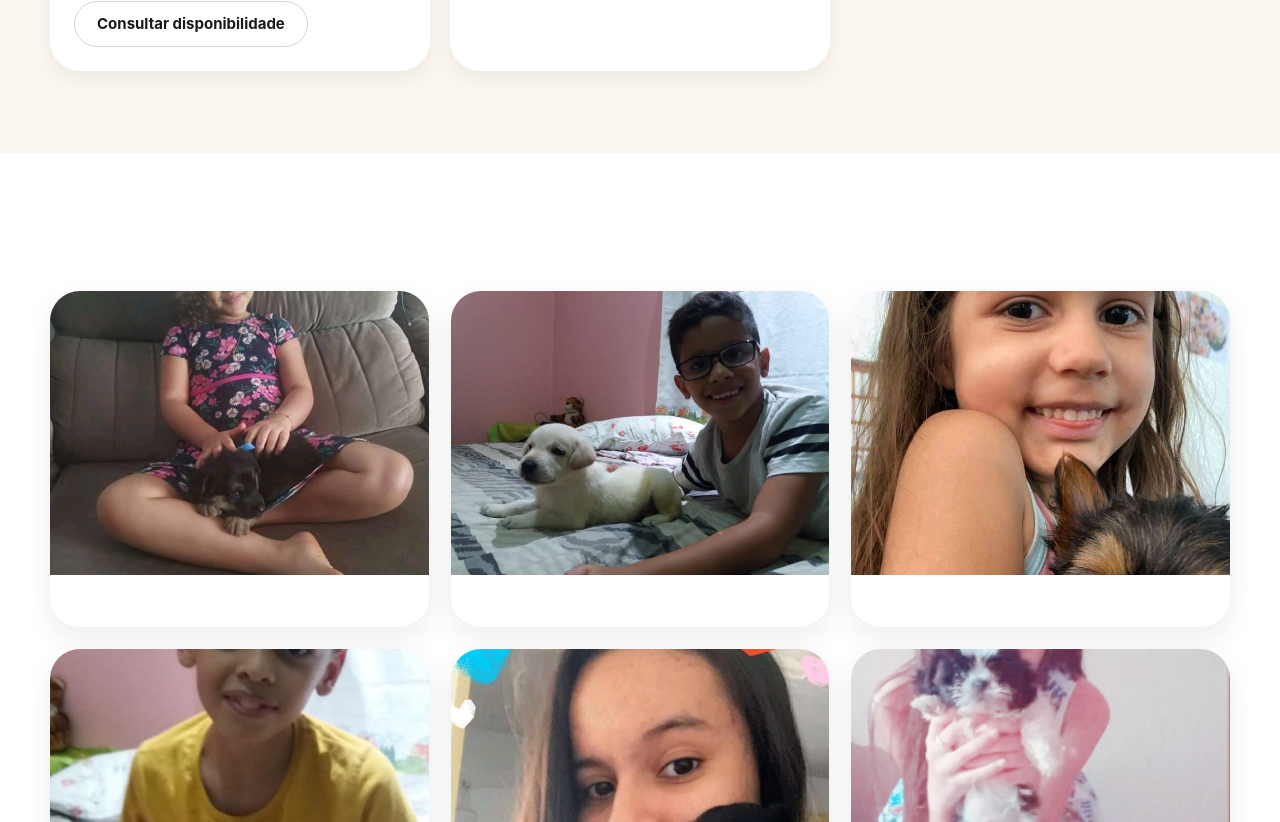
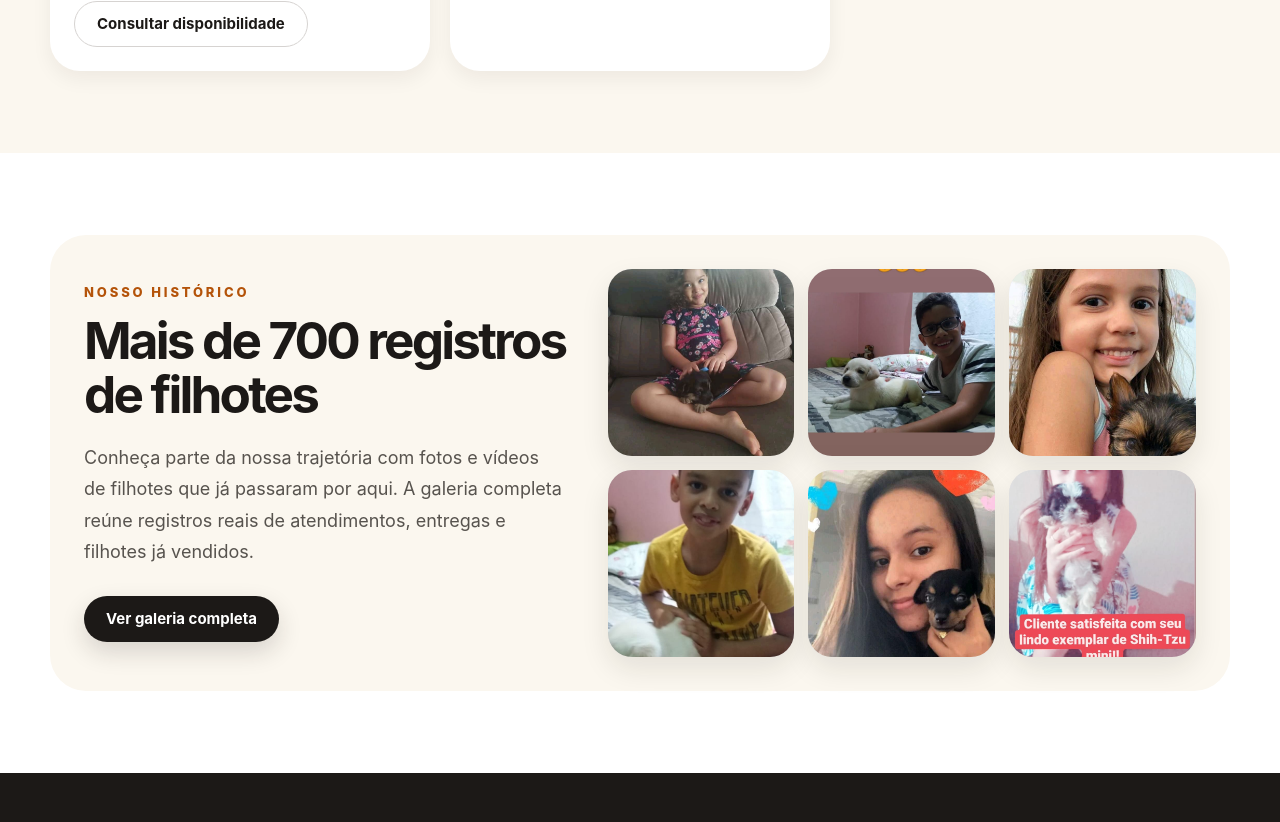
Before and after one commit to yuribarretomartins-cell/canil-site, a React (Vite) app: page / in a window 1280 px wide. Shown: the part 7018-7840 px from the top of the page. Built offline with nearby package versions, Linux system fonts and the light colour scheme.

Commit message:
correçao galeria 2

```diff
--- a/src/App.jsx
+++ b/src/App.jsx
@@ -1472,10 +1472,8 @@ if (currentHash === "#historico-completo") {
             </div>
           </div>
         </section>
-        <GallerySection
-
-
- HistoryTeaser items={historyGallery} />
+
+<HistoryTeaser items={historyGallery} />
 
         <section id="processo" className="section dark">
           <div className="container">
```
